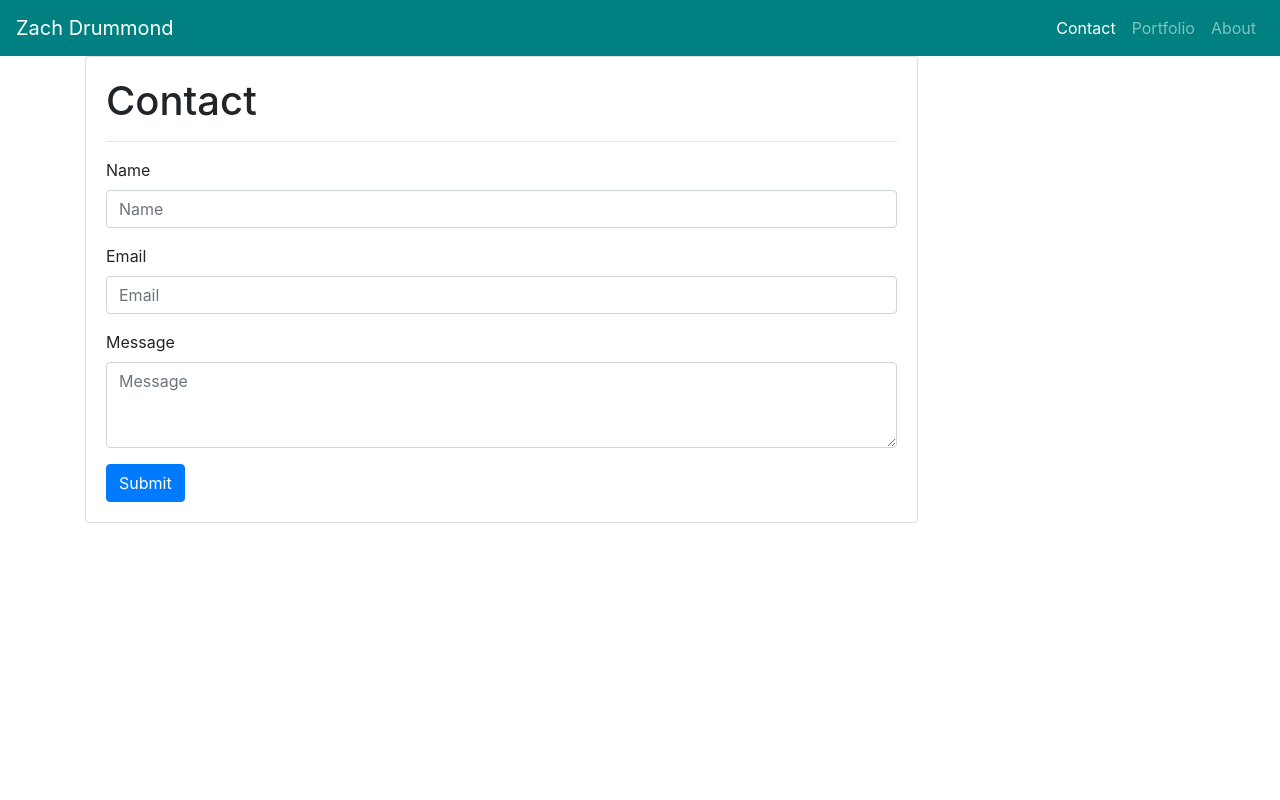
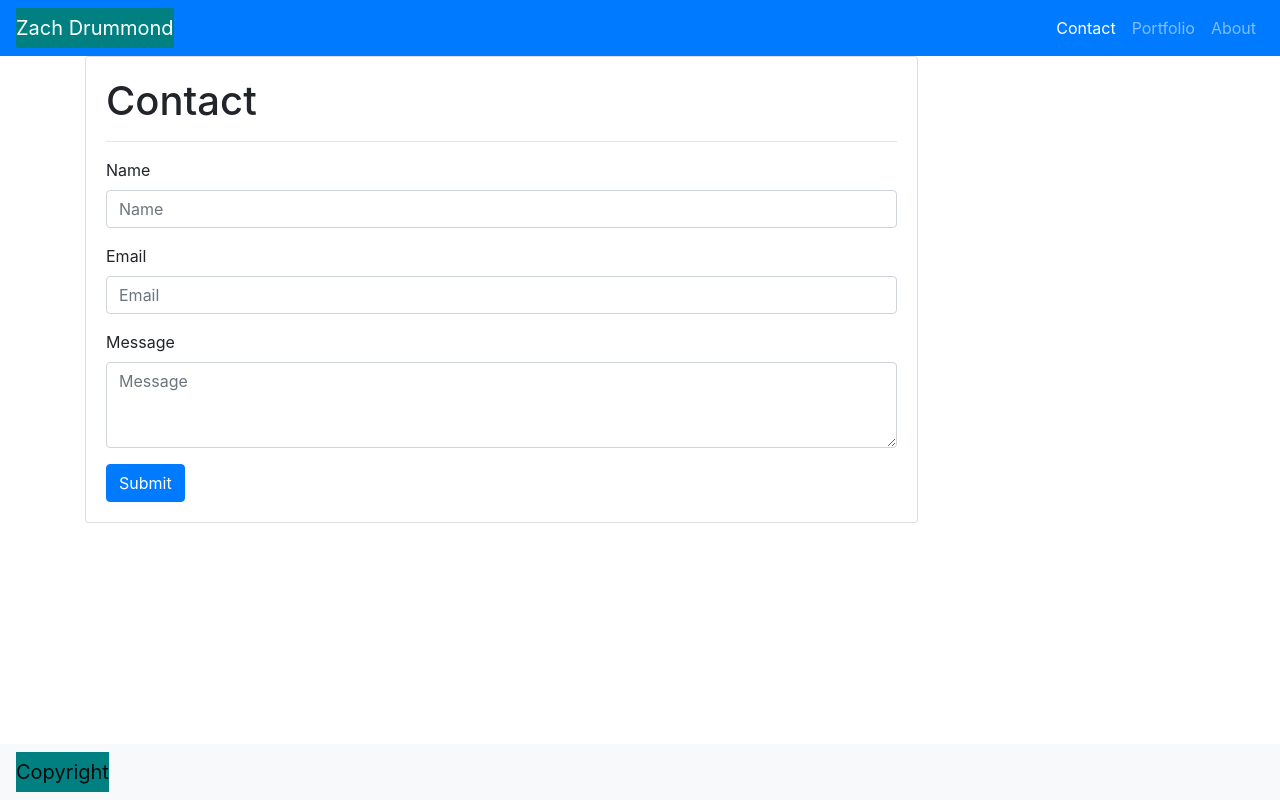
Before and after one commit to zachdrummond/portfolio-prototype, a plain HTML site: page contact.html in a window 1280 px wide. Drawn offline with nearby package versions, Linux system fonts and the light colour scheme.

Commit message:
Added a footer

```diff
--- a/contact.html
+++ b/contact.html
@@ -22,7 +22,7 @@
   <body>
     <!-- Navigation Bar -->
     <nav class="navbar navbar-expand-lg navbar-dark bg-primary">
-      <a class="navbar-brand" href="#">Zach Drummond</a>
+      <a class="navbar-brand" href="#">Zach Drummond </a>
       <button
         class="navbar-toggler"
         type="button"
@@ -105,5 +105,10 @@
         </div>
       </div>
     </div>
+
+    <nav class="navbar fixed-bottom navbar-light bg-light">
+      <a class="navbar-brand text-center" href="#">Copyright</a>
+    </nav>
+
   </body>
 </html>
--- a/style.css
+++ b/style.css
@@ -1,3 +1,3 @@
-.bg-primary {
+.navbar-brand {
     background-color:teal!important;
 }
```
Also changed, not shown: 1 other file.
